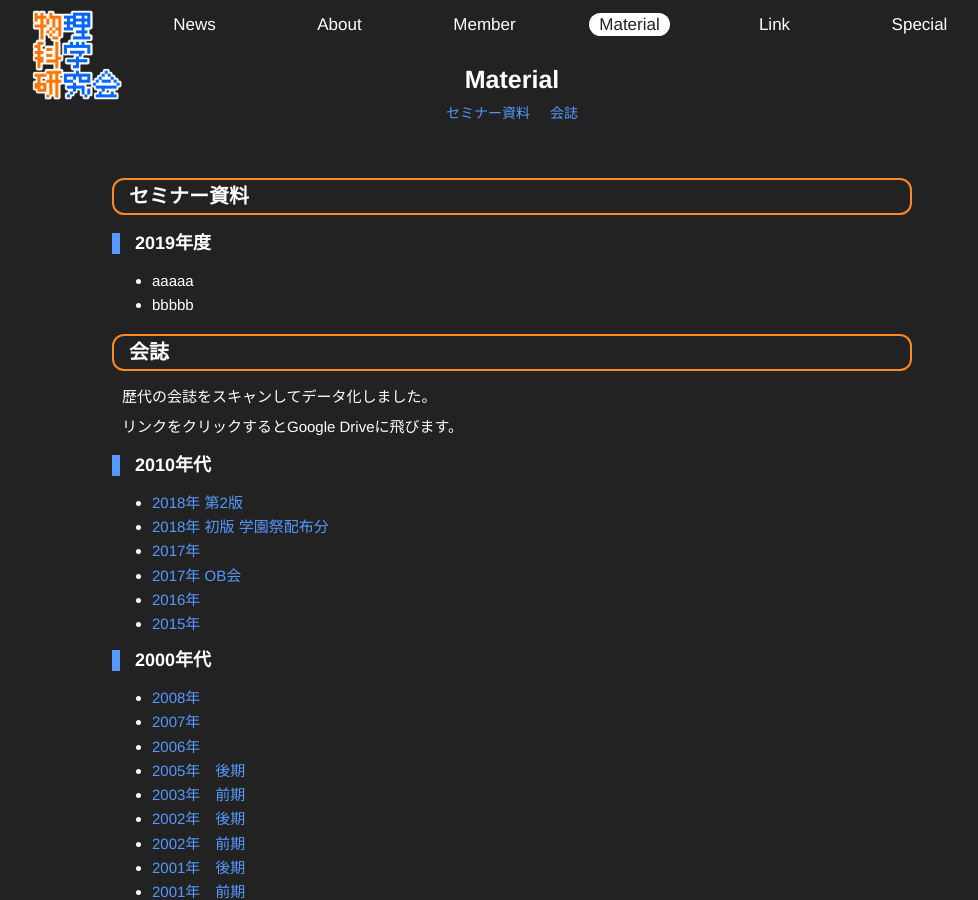
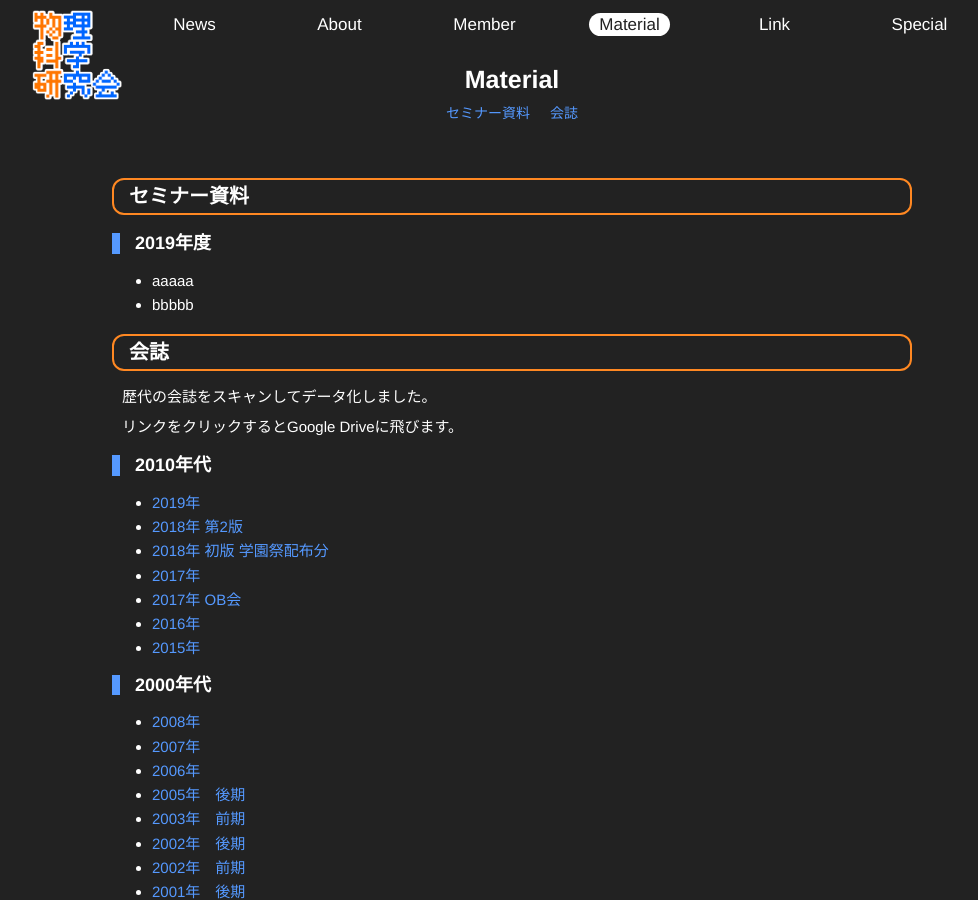
Before and after one commit to vuccaken/vuccaken.github.io, a Jekyll site: the page built from _pages/material.md, in a window 1280 px wide and 900 px high. Shown: the whole window, without its empty margins (128-1106 px from the left). Built offline with Jekyll 4.4.1, drawn with Linux system fonts in a browser that asks for light colours.

Commit message:
Update kaishi-list.html

```diff
--- a/_includes/pages/kaishi-list.html
+++ b/_includes/pages/kaishi-list.html
@@ -2,6 +2,7 @@
 
   <h3>2010年代</h3>
   <ul>
+    <li><a href="https://drive.google.com/file/d/1IQUG_vhy3ADPJoONHCy8eErvq4_lrDU0/view?usp=sharing" target="_blank">2019年</a></li>
     <li><a href="https://drive.google.com/open?id=1KNeHDLP9s7586BG6uY42DuQ9gFHv2WNW" target="_blank">2018年 第2版</a></li>
     <li><a href="https://drive.google.com/open?id=1LfdiW9qgEplCvxJ42t2oVGk3iYqWVQba" target="_blank">2018年 初版 学園祭配布分</a></li>
     <li><a href="https://drive.google.com/open?id=1h_Z2RLaUeMzO6ROQNH5QBDRMWc6zHM_J" target="_blank">2017年</a></li>
```
